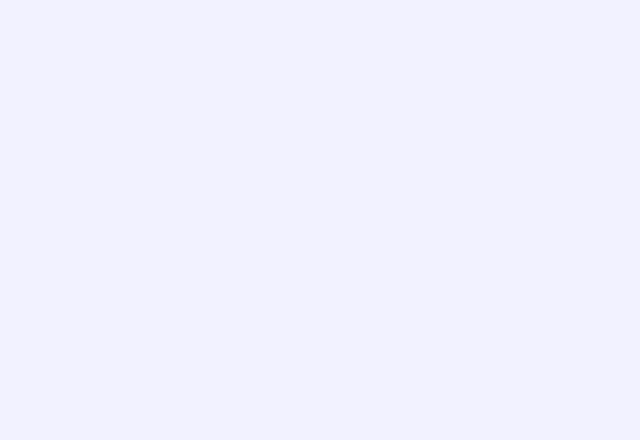
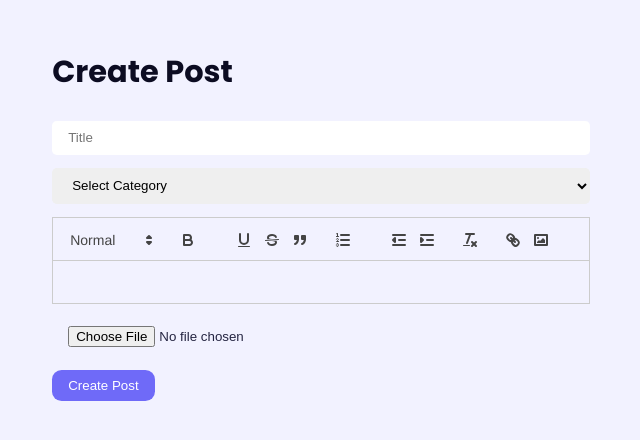
Before and after one commit to apni-coding/blog-app-client, a React (Create React App) app: page /post/create in a window 1280 px wide. Before the commit this address had no page. Shown: the part 172-612 px from the top of the page, without its empty margins (319-959 px from the left). Built offline with nearby package versions, Linux system fonts and the light colour scheme.

Commit message:
create post component design

```diff
--- a/package.json
+++ b/package.json
@@ -10,6 +10,7 @@
     "react": "^18.3.1",
     "react-dom": "^18.3.1",
     "react-hot-toast": "^2.4.1",
+    "react-quill": "^2.0.0",
     "react-redux": "^9.1.2",
     "react-router-dom": "^6.23.1",
     "react-scripts": "5.0.1",
--- a/src/App.js
+++ b/src/App.js
@@ -1,4 +1,5 @@
 import './App.css';
+import CreatePost from './components/post/createPost/CreatePost';
 import Signin from './components/signin/Signin';
 import Signup from './components/signup/Signup';
 import { BrowserRouter as Router, Routes, Route } from 'react-router-dom';
@@ -8,8 +9,12 @@ function App() {
     <>
     <Router>
       <Routes>
+      <Route path='/' element={<Signin/>} />
+
         <Route path='/signin' element={<Signin/>} />
         <Route path='/signup' element={<Signup/>} />
+        <Route path='/post/create' element={<CreatePost/>} />
+
       </Routes>
     </Router>
     </>
--- /dev/null
+++ b/src/components/post/createPost/CreatePost.js
@@ -0,0 +1,81 @@
+import React, { useState } from 'react'
+import ReactQuill from 'react-quill';
+import 'react-quill/dist/quill.snow.css';
+
+export default function CreatePost() {
+    const [title, setTitle] = useState('');
+    const [category, setCategory] = useState('');
+    const [description, setDescription] = useState('');
+    const [thumbnail, setThumbnail] = useState('');
+
+    const POST_CATEGORE = ['Agriculture', 'Business', 'Education'];
+
+    const moduels ={
+        toolbar:[
+            [{'header': [1, 2, 3, 4, 5, 6, false]}],
+            ['bold', 'itaclic', 'underline', 'strike', 'blockquote'],
+            [{'list':'ordered'},{'list':'bullter'}, {'indent':'-1'}, {'indent': '+1'} ],
+            ['clean'],
+            ['link', 'image']
+        ]
+    };
+
+    const formats = [
+        'header',
+        'bold', 'itaclic', 'underline', 'strike', 'blockquote',
+        'list', 'bullet', 'indent',
+        'link', 'image'
+    ]
+
+    const handleCreatePost = (e)=>{
+        e.preventDefault()
+        console.log(category)
+    }
+  return (
+    <>
+      <section className="create-post">
+        <div className="container">
+            <h2>Create Post</h2>
+            <form action="" className="form create-post_form" onSubmit={handleCreatePost}>
+                <input
+                    type="text"
+                    placeholder='Title'
+                    value={title}
+                    onChange={(e)=> setTitle(e.target.value)}
+                />
+
+                <select
+                    name='category'
+                    value={category}
+                    onChange={(e)=> {
+                      setCategory(e.target.value)
+                    }}
+                >
+                    <option value={''} >Select Category</option>
+                    {
+                        POST_CATEGORE.map((cat, index) => <option value={cat} key={index}>{cat}</option>)
+                    }
+
+                </select>
+
+                <ReactQuill
+                // theme="snow"
+                modules={moduels}
+                formats={formats}
+                value={description}
+                onChange={setDescription}
+                />
+
+                <input
+                    type="file"
+                    accept='png, jpg, jpeg'
+                    onChange={(e)=> setThumbnail(e.target.files[0])}
+                />
+
+                <button type="submit" className='btn primary'>Create Post</button>
+            </form>
+        </div>
+      </section>
+    </>
+  )
+}
```
Also changed, not shown: 1 other file (tests, documents, lock files or other folders).
